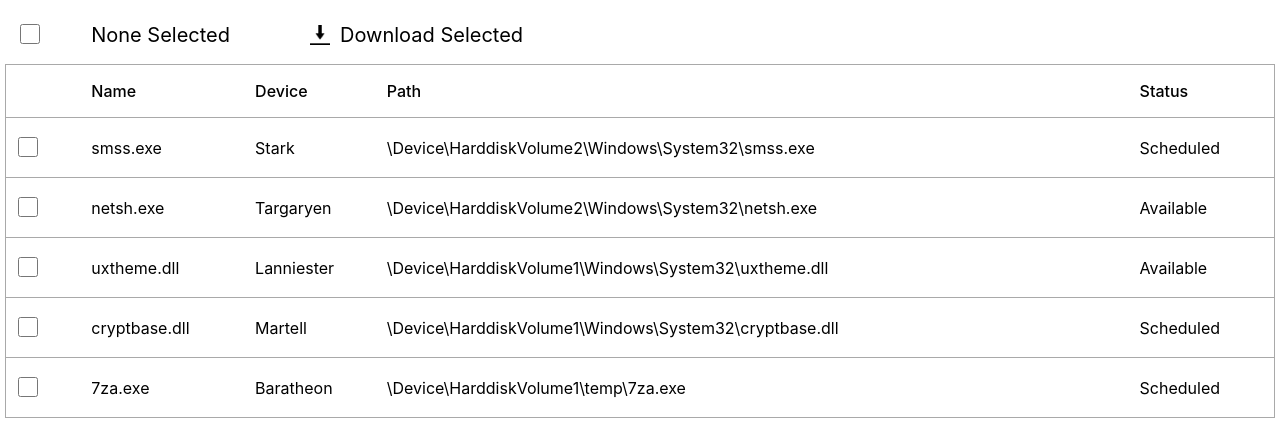
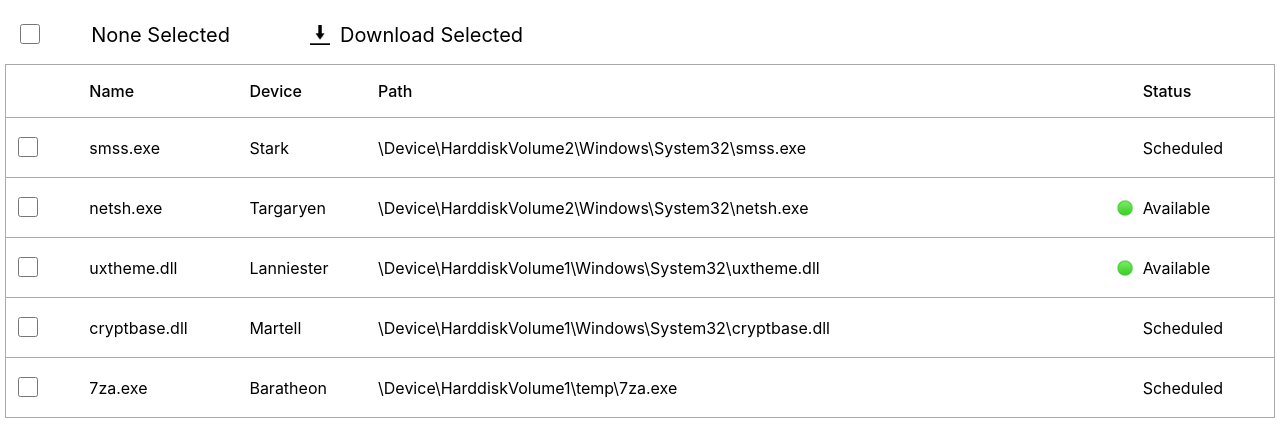
Before and after one commit to khaleelyounis/ReactCheckboxTable, a React (Create React App) app: page / in a window 1280 px wide. Shown: the top 436 px of the page. Built offline with nearby package versions, Linux system fonts and the light colour scheme.

Commit message:
finalized functionality

```diff
--- a/src/App.js
+++ b/src/App.js
@@ -1,11 +1,78 @@
-import React, { useState } from 'react';
+import React, { useState, useEffect, useCallback } from 'react';
 import Table from './components/Table';
 import data from './data/table.json';
 import capitalize from './utils/capitalize';
+import { downloadHelper, determineToggle } from './utils/table';
 
 function App() {
   const { tableHeader, tableData } = data;
   let [selectedCount, setSelectedCount] = useState(0);
+  let [selections, setSelections] = useState({});
+  let [checked, setChecked] = useState(false);
+
+  const onClick = useCallback(
+    (index) => {
+      if (selections[index]) {
+        setSelectedCount(--selectedCount);
+      } else {
+        setSelectedCount(++selectedCount);
+      }
+
+      setSelections((prevState) => {
+        if (prevState[index]) {
+          return { ...prevState, [index]: false };
+        } else {
+          return { ...prevState, [index]: true };
+        }
+      });
+
+      if (selectedCount === Object.keys(selections).length) {
+        setChecked(true);
+      } else {
+        setChecked(false);
+      }
+    },
+    [selectedCount, selections],
+  );
+
+  const isItemSelected = useCallback(
+    (index) => {
+      return selections[index] ? true : false;
+    },
+    [selections],
+  );
+
+  const toggleAll = useCallback(() => {
+    const values = Object.values(selections);
+    let newSelections = {};
+    let count = 0;
+    let checked = false;
+
+    const toggleValues = determineToggle({
+      values,
+      tableData,
+      newSelections,
+      count,
+      checked,
+    });
+
+    setSelections(toggleValues.newSelections);
+    setSelectedCount(toggleValues.count);
+    setChecked(toggleValues.checked);
+  }, [selections, tableData]);
+
+  const downloadCallback = useCallback(() => {
+    const createAlertText = downloadHelper({ selections, tableData });
+    alert(createAlertText());
+  }, [selections, tableData]);
+
+  useEffect(() => {
+    const initialSelections = {};
+    for (let i = 0; i < tableData.length; i++) {
+      initialSelections[i] = false;
+    }
+    setSelections(initialSelections);
+  }, [tableData]);
 
   // Capitalize the first letter of both the Table Headers and Statuses
   // This is not part of the useEffect hook because
@@ -25,10 +92,15 @@ function App() {
       <Table
         tableHeader={tableHeader}
         tableData={tableData}
+        onClick={onClick}
+        isItemSelected={isItemSelected}
         selectedCount={selectedCount}
+        checked={checked}
+        downloadCallback={downloadCallback}
+        toggleAll={toggleAll}
         tableActions
         selectable
-      />{' '}
+      />
     </div>
   );
 }
--- a/src/components/Table/Table.js
+++ b/src/components/Table/Table.js
@@ -9,19 +9,33 @@ const Table = ({
   tableHeader,
   tableData,
   tableActions,
+  onClick,
+  isItemSelected,
+  selectable,
   selectedCount,
-  selectable,
+  downloadCallback,
+  toggleAll,
+  checked,
 }) => {
   const [renderTableHeader, renderTableData] = useCreateTable({
     tableHeader,
     tableData,
     selectable,
+    onClick,
+    isItemSelected,
     styles,
   });
 
   return (
     <>
-      {tableActions ? <TableActions selectedCount={selectedCount} /> : null}
+      {tableActions ? (
+        <TableActions
+          selectedCount={selectedCount}
+          downloadCallback={downloadCallback}
+          toggleAll={toggleAll}
+          checked={checked}
+        />
+      ) : null}
       <table data-testid="table">
         <thead data-testid="thead">{renderTableHeader()}</thead>
         <tbody data-testid="tbody">{renderTableData()}</tbody>
@@ -34,16 +48,26 @@ Table.defaultProps = {
   tableHeader: [],
   tableData: [],
   tableActions: false,
+  onClick: () => {},
+  isItemSelected: () => {},
+  selectable: false,
   selectedCount: 0,
-  selectable: false,
+  downloadCallback: () => {},
+  toggleAll: () => {},
+  checked: false,
 };
 
 Table.propTypes = {
   tableHeader: PropTypes.array.isRequired,
   tableData: PropTypes.array.isRequired,
   tableActions: PropTypes.bool,
+  onClick: PropTypes.func,
+  isItemSelected: PropTypes.func,
+  selectable: PropTypes.bool,
   selectedCount: PropTypes.number,
-  selectable: PropTypes.bool,
+  downloadCallback: PropTypes.func,
+  toggleAll: PropTypes.func,
+  checked: PropTypes.bool,
 };
 
 export default Table;
--- a/src/components/TableActions/TableActions.js
+++ b/src/components/TableActions/TableActions.js
@@ -1,16 +1,42 @@
-import React from 'react';
+import React, { useEffect, useRef } from 'react';
 import PropTypes from 'prop-types';
 import download from '../../assets/download.png';
 import styles from './styles.module.css';
 
-const TableActions = ({ selectedCount }) => {
+const TableActions = ({
+  selectedCount,
+  downloadCallback,
+  toggleAll,
+  checked,
+}) => {
+  // A little business logic is required in order to represent
+  // an indeterminate state for the referenced checkbox.
+  // This still holds true to a resuable component as it is a very
+  // specific use case for this component that can be used again
+  const checkboxRef = useRef();
+  useEffect(() => {
+    const checkbox = checkboxRef.current;
+    if (selectedCount > 0 && !checked) {
+      checkbox.indeterminate = true;
+    } else {
+      checkbox.indeterminate = false;
+    }
+  }, [selectedCount, checked]);
+
   return (
     <div className={styles.tableActions} data-testid="tableActions">
       <div
         className={styles.tableActionsCheckbox}
         data-testid="tableActionsCheckbox"
       >
-        <input type="checkbox" name="checkbox" data-testid="checkbox" />{' '}
+        <input
+          type="checkbox"
+          name="checkbox"
+          ref={checkboxRef}
+          data-testid="checkbox"
+          checked={checked}
+          onChange={toggleAll}
+        />{' '}
       </div>
       <div
         className={styles.tableActionsSelected}
@@ -21,6 +47,7 @@ const TableActions = ({ selectedCount }) => {
       <div
         className={styles.tableActionsDownload}
         data-testid="tableActionsDownload"
+        onClick={downloadCallback}
       >
         <img
           src={download}
@@ -36,10 +63,16 @@ const TableActions = ({ selectedCount }) => {
 
 TableActions.defaultProps = {
   selectedCount: 0,
+  downloadCallback: () => {},
+  toggleAll: () => {},
+  checked: false,
 };
 
 TableActions.propTypes = {
   selectedCount: PropTypes.number.isRequired,
+  downloadCallback: PropTypes.func.isRequired,
+  toggleAll: PropTypes.func.isRequired,
+  checked: PropTypes.bool.isRequired,
 };
 
 export default TableActions;
--- a/src/hooks/useCreateTable.js
+++ b/src/hooks/useCreateTable.js
@@ -1,6 +1,14 @@
 import React from 'react';
+import greenIcon from '../assets/greenIcon.png';
 
-export default ({ tableHeader, tableData, selectable, styles }) => {
+export default ({
+  tableHeader,
+  tableData,
+  selectable,
+  onClick,
+  isItemSelected,
+  styles,
+}) => {
   const renderTableHeader = () => {
     return (
       <tr className={styles.tableHeaderRow} data-testid="tableHeaderRow">
@@ -38,18 +46,35 @@ export default ({ tableHeader, tableData, selectable, styles }) => {
           <tr
             key={index}
             className={styles.tableBodyRow}
+            style={
+              isItemSelected && isItemSelected(index)
+                ? { backgroundColor: 'rgba(169, 169, 169, 0.2)' }
+                : null
+            }
             data-testid="tableBodyRow"
+            onClick={() => {
+              if (onClick) {
+                onClick(index);
+              }
+            }}
           >
             {selectable ? (
               <td
                 className={styles.tableBodyCheckbox}
                 data-testid="tableBodyCheckbox"
               >
-                <input type="checkbox" name="checkbox" data-testid="checkbox" />
+                <input
+                  type="checkbox"
+                  name="checkbox"
+                  checked={isItemSelected && isItemSelected(index)}
+                  data-testid="checkbox"
+                  onChange={() => null}
+                />
               </td>
             ) : null}
 
             {values.map((item, index) => {
+              const available = values[index + 1] === 'Available';
               return (
                 <td
                   key={index}
@@ -57,6 +82,14 @@ export default ({ tableHeader, tableData, selectable, styles }) => {
                   data-testid="tableBodyData"
                 >
                   {item}
+                  {available ? (
+                    <img
+                      src={greenIcon}
+                      className={styles.greenIcon}
+                      data-testid={greenIcon}
+                      alt="green circle icon"
+                    />
+                  ) : null}
                 </td>
               );
             })}
--- /dev/null
+++ b/src/utils/table/determineToggle.js
@@ -0,0 +1,27 @@
+export default ({ values, tableData, newSelections, count, checked }) => {
+  if (values.indexOf(true) >= 0 && values.indexOf(false) >= 0) {
+    for (let i = 0; i < tableData.length; i++) {
+      newSelections[i] = true;
+    }
+    count = values.length;
+    checked = true;
+  } else if (values.indexOf(true) >= 0 && values.indexOf(false) < 0) {
+    for (let i = 0; i < tableData.length; i++) {
+      newSelections[i] = false;
+    }
+    count = 0;
+    checked = false;
+  } else if (values.indexOf(true) < 0 && values.indexOf(false) >= 0) {
+    for (let i = 0; i < tableData.length; i++) {
+      newSelections[i] = true;
+    }
+    count = values.length;
+    checked = true;
+  }
+
+  return {
+    newSelections,
+    count,
+    checked,
+  };
+};
--- /dev/null
+++ b/src/utils/table/downloadHelper.js
@@ -0,0 +1,33 @@
+export default ({ selections, tableData }) => {
+  const selectionIndexes = [];
+  const downloadableContent = [];
+
+  for (let data in selections) {
+    if (selections[data]) {
+      selectionIndexes.push(data);
+    }
+  }
+
+  for (let index of selectionIndexes) {
+    if (tableData[index].status === 'Available') {
+      downloadableContent.push({
+        device: tableData[index].device,
+        path: tableData[index].path,
+      });
+    }
+  }
+
+  const createAlertText = () => {
+    let string = 'Current downloadable content available:\n\n';
+    if (downloadableContent.length) {
+      for (let item of downloadableContent) {
+        string = `${string}Device: ${item.device}\nPath: ${item.path}\n\n`;
+      }
+    } else {
+      string = 'No downloadable content available.';
+    }
+    return string;
+  };
+
+  return createAlertText;
+};
--- /dev/null
+++ b/src/utils/table/index.js
@@ -0,0 +1,4 @@
+import downloadHelper from './downloadHelper';
+import determineToggle from './determineToggle';
+
+export { downloadHelper, determineToggle };
```
Also changed, not shown: src/assets/greenIcon.png (added).
